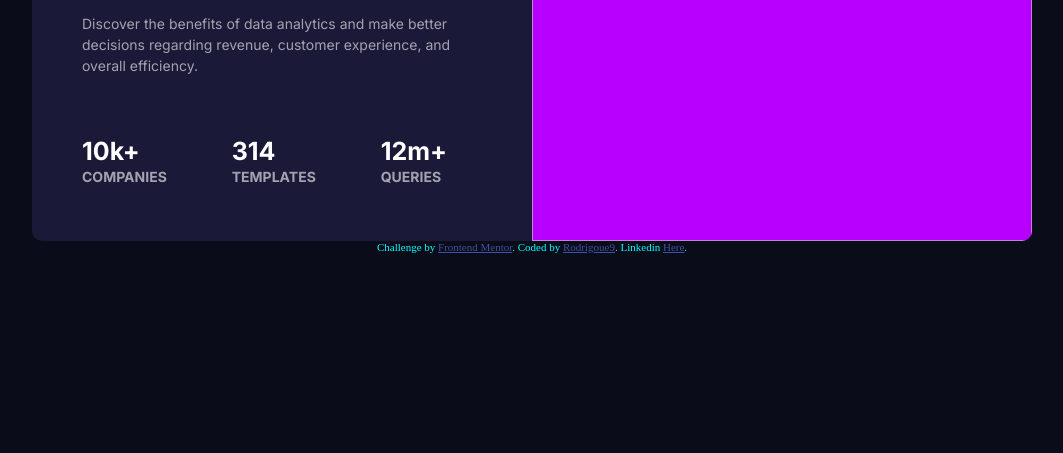
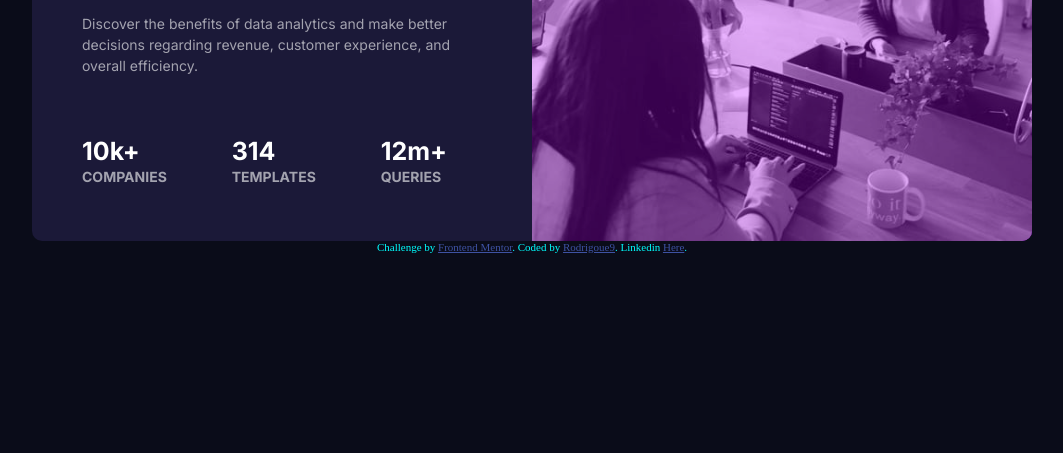
Before and after one commit to Rodrigoue9/preview_card, a plain HTML site: page index.html in a window 1280 px wide. Shown: the part 347-800 px from the top of the page, without its empty margins (108-1171 px from the left). Drawn offline with Linux system fonts and the light colour scheme; the site is published under a folder, as on GitHub Pages, so addresses that start at the root find nothing.

Commit message:
Update index.html

```diff
--- a/index.html
+++ b/index.html
@@ -50,7 +50,7 @@
 
 </div>
 <div class="Conteudoimg">
-<img src="/images/image-header-desktop.jpg" alt="">
+<img src="images/image-header-desktop.jpg" alt="">
 </div>
 
 
```
